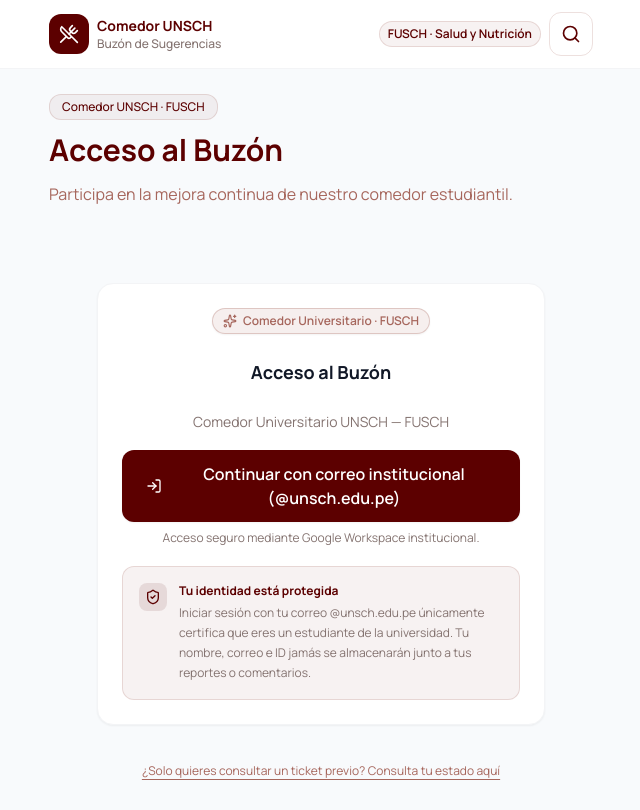
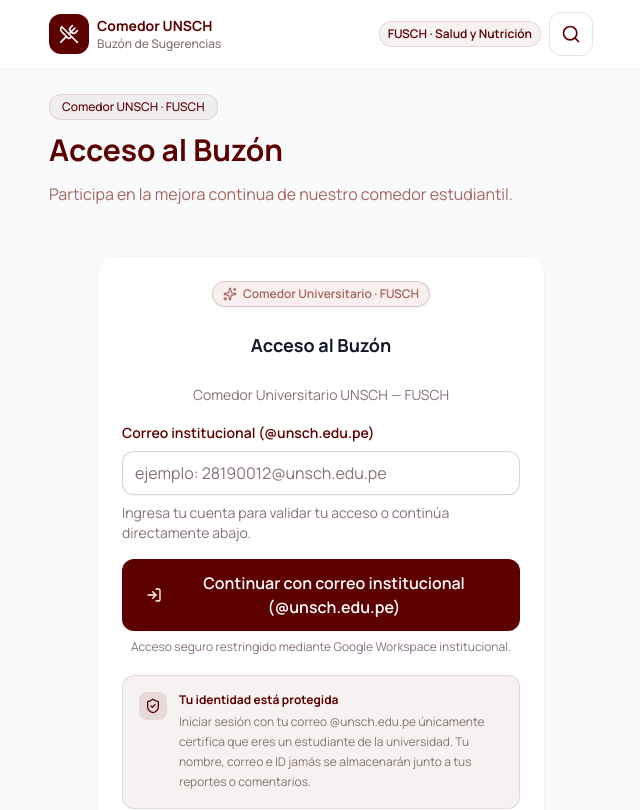
Before and after one commit to ceis-pixel/buzon_sugerencias, a Next.js app: page /login in a window 1280 px wide. Shown: the top 810 px of the page, without its empty margins (319-959 px from the left). Built offline with nearby package versions, Linux system fonts and the light colour scheme.

Commit message:
feat(auth): implement institutional email validation filter with didactic feedback

```diff
--- /dev/null
+++ b/src/components/auth/InstitutionalEmailInput.tsx
@@ -0,0 +1,87 @@
+"use client";
+
+import { useEffect, type ChangeEvent } from "react";
+
+import { InstitutionalFeedbackBox } from "@/components/auth/InstitutionalFeedbackBox";
+import { Input, type InputProps } from "@/components/common/Input";
+import { useInstitutionalEmail } from "@/lib/hooks/useInstitutionalEmail";
+
+export interface InstitutionalEmailInputProps
+  extends Omit<InputProps, "error" | "onChange" | "value"> {
+  value?: string;
+  onEmailChange?: (email: string, isValid: boolean) => void;
+  onValidationChange?: (isValid: boolean) => void;
+  showFeedbackBox?: boolean;
+}
+
+/**
+ * Institutional email input with reactive crimson border mutation and pedagogical feedback box,
+ * conforming strictly to Section 4.1 of the Crimson Heritage Design System.
+ */
+export function InstitutionalEmailInput({
+  label = "Correo institucional",
+  helperText = "Ingresa tu cuenta asignada por la universidad (ej. 28190012@unsch.edu.pe)",
+  placeholder = "estudiante@unsch.edu.pe",
+  value,
+  onEmailChange,
+  onValidationChange,
+  showFeedbackBox = true,
+  className = "",
+  id = "institutional-email",
+  ...props
+}: InstitutionalEmailInputProps) {
+  const {
+    email,
+    setEmail,
+    isValidDomain,
+    isDomainError,
+    handleBlur,
+  } = useInstitutionalEmail(value ?? "");
+
+  // Notify parent of state changes
+  useEffect(() => {
+    if (onValidationChange) {
+      onValidationChange(isValidDomain);
+    }
+  }, [isValidDomain, onValidationChange]);
+
+  function handleChange(event: ChangeEvent<HTMLInputElement>) {
+    const nextValue = event.target.value;
+    setEmail(nextValue);
+    if (onEmailChange) {
+      const clean = nextValue.trim().toLowerCase();
+      const isValid = clean.endsWith("@unsch.edu.pe") && clean.length > "@unsch.edu.pe".length;
+      onEmailChange(nextValue, isValid);
+    }
+  }
+
+  const borderClass = isDomainError
+    ? "!border-primary focus-visible:!ring-primary/40 focus:!border-primary"
+    : isValidDomain
+      ? "!border-emerald-600 focus-visible:!ring-emerald-500/30"
+      : "";
+
+  return (
+    <div className="space-y-2">
+      <Input
+        {...props}
+        id={id}
+        type="email"
+        label={label}
+        placeholder={placeholder}
+        helperText={isDomainError ? undefined : helperText}
+        value={value !== undefined ? value : email}
+        onChange={handleChange}
+        onBlur={handleBlur}
+        aria-invalid={isDomainError}
+        className={`transition-colors duration-200 ${borderClass} ${className}`}
+      />
+
+      {isDomainError && showFeedbackBox && (
+        <div className="pt-1 animate-fade-in">
+          <InstitutionalFeedbackBox />
+        </div>
+      )}
+    </div>
+  );
+}
--- /dev/null
+++ b/src/components/auth/InstitutionalFeedbackBox.tsx
@@ -0,0 +1,53 @@
+import { AlertCircle, ExternalLink } from "lucide-react";
+import type { HTMLAttributes } from "react";
+
+export interface InstitutionalFeedbackBoxProps extends HTMLAttributes<HTMLDivElement> {
+  className?: string;
+  guideUrl?: string;
+}
+
+/**
+ * Didactic pedagogical feedback box for non-institutional email error states,
+ * following Section 4.1 of the Crimson Heritage Design System.
+ */
+export function InstitutionalFeedbackBox({
+  className = "",
+  guideUrl = "https://correo.unsch.edu.pe",
+  ...props
+}: InstitutionalFeedbackBoxProps) {
+  return (
+    <div
+      {...props}
+      role="alert"
+      aria-live="polite"
+      className={`rounded-xl border border-primary/20 bg-primary/5 p-4 text-left ${className}`}
+    >
+      <div className="flex items-start gap-3">
+        <div className="rounded-lg bg-primary/10 p-1.5 text-primary shrink-0">
+          <AlertCircle className="size-4" aria-hidden="true" />
+        </div>
+        <div className="space-y-2">
+          <h4 className="font-sans text-xs font-bold text-primary">
+            Usa tu correo institucional @unsch.edu.pe
+          </h4>
+          <p className="font-sans text-xs leading-5 text-neutral-gray">
+            Para garantizar que las sugerencias provengan de comensales reales del comedor y
+            evitar el uso indebido del buzón, solicitamos validar tu cuenta institucional. Tu
+            reporte seguirá siendo 100% anónimo para los administradores.
+          </p>
+          <div className="pt-1">
+            <a
+              href={guideUrl}
+              target="_blank"
+              rel="noopener noreferrer"
+              className="inline-flex items-center gap-1.5 font-sans text-xs font-semibold text-primary underline underline-offset-4 transition-colors hover:text-secondary focus-visible:outline-none focus-visible:ring-2 focus-visible:ring-primary/40 focus-visible:ring-offset-2 rounded"
+            >
+              <span>Ver guía de activación de cuenta institucional</span>
+              <ExternalLink className="size-3 shrink-0" aria-hidden="true" />
+            </a>
+          </div>
+        </div>
+      </div>
+    </div>
+  );
+}
--- a/src/components/auth/LoginCard.tsx
+++ b/src/components/auth/LoginCard.tsx
@@ -3,6 +3,7 @@
 import { LogIn, Sparkles } from "lucide-react";
 import { useState } from "react";
 
+import { InstitutionalFeedbackBox } from "@/components/auth/InstitutionalFeedbackBox";
 import { PrivacyNotice } from "@/components/auth/PrivacyNotice";
 import { AlertBanner } from "@/components/common/AlertBanner";
 import { Badge } from "@/components/common/Badge";
@@ -14,7 +15,9 @@
   CardHeader,
   CardTitle,
 } from "@/components/common/Card";
+import { Input } from "@/components/common/Input";
 import { signInWithInstitutionalGoogle } from "@/lib/auth/authActions";
+import { useInstitutionalEmail } from "@/lib/hooks/useInstitutionalEmail";
 
 export interface LoginCardProps {
   redirectTo?: string;
@@ -24,6 +27,14 @@
 export function LoginCard({ redirectTo = "/", className = "" }: LoginCardProps) {
   const [isLoading, setIsLoading] = useState(false);
   const [internalError, setInternalError] = useState<string | null>(null);
+
+  const {
+    email,
+    setEmail,
+    isValidDomain,
+    isDomainError,
+    handleBlur,
+  } = useInstitutionalEmail();
 
   async function handleSignIn() {
     try {
@@ -43,6 +54,15 @@
       setIsLoading(false);
     }
   }
+
+  // Button is blocked if a non-institutional domain was entered
+  const isSubmitDisabled = isDomainError || (email.length > 0 && !isValidDomain);
+
+  const borderClass = isDomainError
+    ? "!border-primary focus-visible:!ring-primary/40 focus:!border-primary"
+    : isValidDomain
+      ? "!border-emerald-600 focus-visible:!ring-emerald-500/30"
+      : "";
 
   return (
     <Card className={`w-full max-w-md ${className}`}>
@@ -67,6 +87,32 @@
           />
         )}
 
+        <div className="space-y-4">
+          <div className="space-y-2">
+            <Input
+              id="student-email"
+              type="email"
+              label="Correo institucional (@unsch.edu.pe)"
+              placeholder="ejemplo: 28190012@unsch.edu.pe"
+              helperText={
+                isDomainError
+                  ? undefined
+                  : "Ingresa tu cuenta para validar tu acceso o continúa directamente abajo."
+              }
+              value={email}
+              onChange={(e) => setEmail(e.target.value)}
+              onBlur={handleBlur}
+              aria-invalid={isDomainError}
+              className={`transition-colors duration-200 ${borderClass}`}
+            />
+
+            {isDomainError && (
+              <div className="pt-1 animate-fade-in">
+                <InstitutionalFeedbackBox />
+              </div>
+            )}
+          </div>
+
           <div className="space-y-2">
             <Button
               fullWidth
@@ -74,13 +120,18 @@
               variant="primary"
               leftIcon={<LogIn />}
               isLoading={isLoading}
+              disabled={isSubmitDisabled}
               onClick={handleSignIn}
             >
-            Continuar con correo institucional (@unsch.edu.pe)
+              {isDomainError
+                ? "Correo no permitido (@unsch.edu.pe requerido)"
+                : "Continuar con correo institucional (@unsch.edu.pe)"}
             </Button>
+
             <p className="text-center font-sans text-xs text-neutral-gray">
-            Acceso seguro mediante Google Workspace institucional.
+              Acceso seguro restringido mediante Google Workspace institucional.
             </p>
+          </div>
         </div>
 
         <PrivacyNotice />
--- /dev/null
+++ b/src/lib/hooks/useInstitutionalEmail.ts
@@ -0,0 +1,105 @@
+import { useCallback, useMemo, useState } from "react";
+
+export const INSTITUTIONAL_DOMAIN = "unsch.edu.pe";
+export const INSTITUTIONAL_DOMAIN_SUFFIX = `@${INSTITUTIONAL_DOMAIN}`;
+
+export interface UseInstitutionalEmailReturn {
+  email: string;
+  setEmail: (value: string) => void;
+  isValidDomain: boolean;
+  isDomainError: boolean;
+  isTouched: boolean;
+  errorMessage: string | null;
+  handleBlur: () => void;
+  reset: () => void;
+}
+
+/**
+ * Hook to validate institutional @unsch.edu.pe email addresses in real-time,
+ * following Section 4.1 of the Crimson Heritage Design System.
+ */
+export function useInstitutionalEmail(
+  initialEmail: string = "",
+): UseInstitutionalEmailReturn {
+  const [email, setEmailState] = useState<string>(initialEmail);
+  const [isTouched, setIsTouched] = useState<boolean>(false);
+
+  const setEmail = useCallback((value: string) => {
+    setEmailState(value);
+    if (!isTouched && value.length > 0) {
+      setIsTouched(true);
+    }
+  }, [isTouched]);
+
+  const handleBlur = useCallback(() => {
+    setIsTouched(true);
+  }, []);
+
+  const reset = useCallback(() => {
+    setEmailState("");
+    setIsTouched(false);
+  }, []);
+
+  const { isValidDomain, isDomainError, errorMessage } = useMemo(() => {
+    const cleanEmail = email.trim().toLowerCase();
+
+    if (!cleanEmail) {
+      return {
+        isValidDomain: false,
+        isDomainError: false,
+        errorMessage: null,
+      };
+    }
+
+    if (!cleanEmail.includes("@")) {
+      return {
+        isValidDomain: false,
+        isDomainError: isTouched && cleanEmail.length > 0,
+        errorMessage: isTouched
+          ? "Ingresa tu dirección de correo electrónico institucional completa."
+          : null,
+      };
+    }
+
+    const atIndex = cleanEmail.indexOf("@");
+    const localPart = cleanEmail.slice(0, atIndex);
+    const domainPart = cleanEmail.slice(atIndex + 1);
+
+    // Valid email format with local part and exactly @unsch.edu.pe
+    if (localPart.length > 0 && domainPart === INSTITUTIONAL_DOMAIN) {
+      return {
+        isValidDomain: true,
+        isDomainError: false,
+        errorMessage: null,
+      };
+    }
+
+    // User is in the process of typing @unsch.edu.pe
+    if (domainPart.length === 0 || INSTITUTIONAL_DOMAIN.startsWith(domainPart)) {
+      return {
+        isValidDomain: false,
+        isDomainError: isTouched && domainPart.length > 0 && domainPart !== INSTITUTIONAL_DOMAIN,
+        errorMessage: null,
+      };
+    }
+
+    // Explicit non-institutional domain detected (e.g. gmail.com, hotmail.com, unsch.com)
+    return {
+      isValidDomain: false,
+      isDomainError: true,
+      errorMessage:
+        "Debes usar tu correo universitario con terminación @unsch.edu.pe para acceder al buzón.",
+    };
+  }, [email, isTouched]);
+
+  return {
+    email,
+    setEmail,
+    isValidDomain,
+    isDomainError,
+    isTouched,
+    errorMessage,
+    handleBlur,
+    reset,
+  };
+}
```
Also changed, not shown: 1 other file (tests, documents, lock files or other folders). Lines whose indentation alone changed are shown as unchanged.
